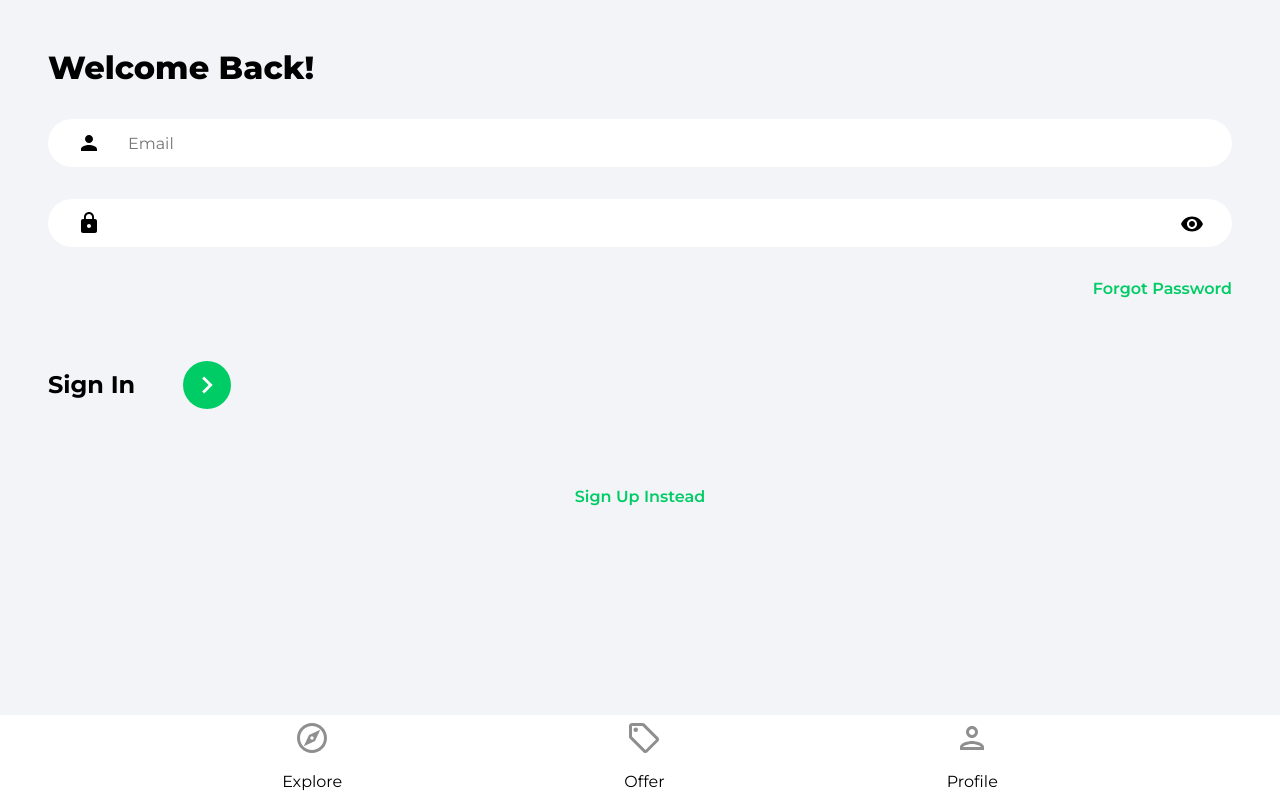
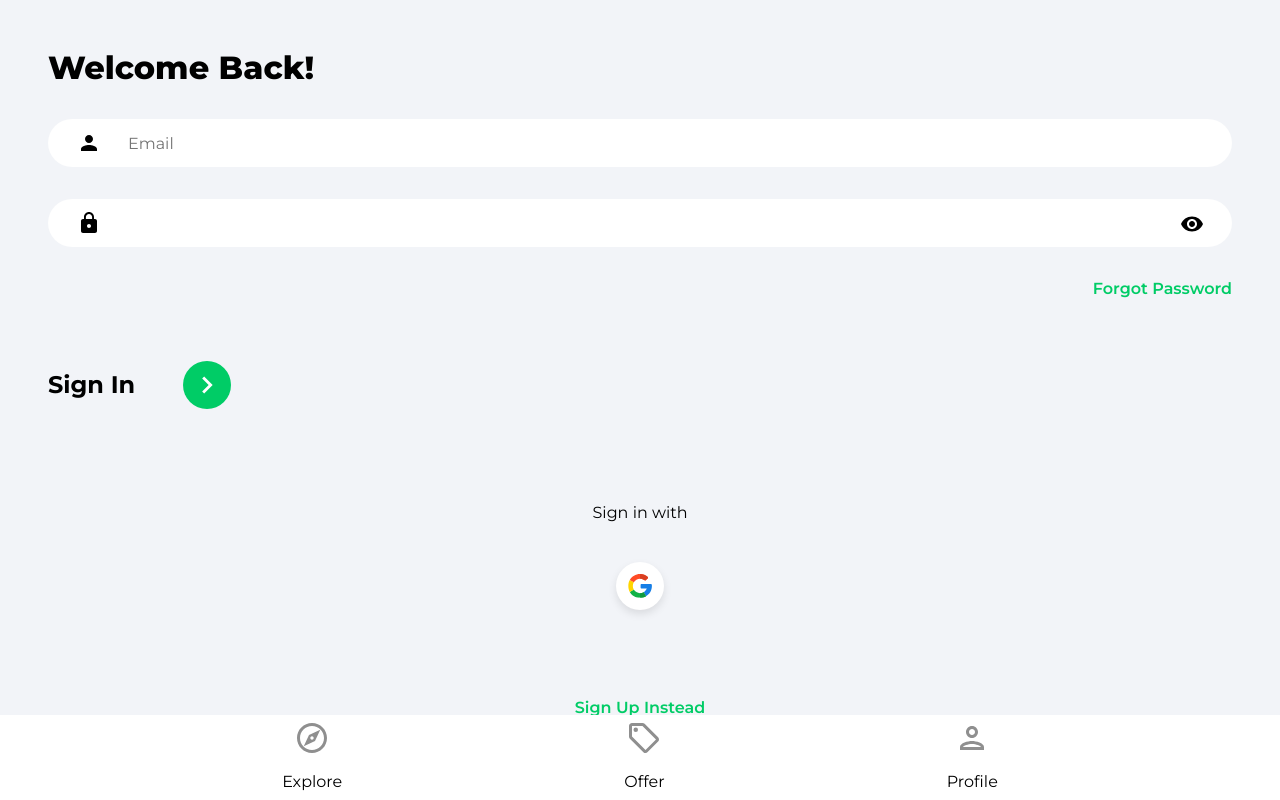
Before and after one commit to killu4kun/house-marketplace, a React (Create React App) app: page /sign-in in a window 1280 px wide. Built offline with nearby package versions, Linux system fonts and the light colour scheme; the HTML template or start-up script is replaced by a standard one.

Commit message:
imp : finish oauth with google

```diff
--- /dev/null
+++ b/src/components/OAuth.jsx
@@ -0,0 +1,45 @@
+import { useLocation, useNavigate } from 'react-router-dom';
+import { getAuth, signInWithPopup, GoogleAuthProvider } from 'firebase/auth';
+import { doc, setDoc, getDoc, serverTimestamp } from 'firebase/firestore';
+import { db } from '../firebase-config';
+import { toast } from 'react-toastify';
+import googleIcon from '../assets/svg/googleIcon.svg';
+
+function OAuth() {
+  const navigate = useNavigate();
+  const location = useLocation();
+
+  const onGoogleClick = async () => {
+    try {
+      const auth = getAuth();
+      const provider = new GoogleAuthProvider();
+      const result = await signInWithPopup(auth, provider);
+      const user = result.user;
+      //Check for user
+      const docRef = doc(db, 'users', user.uid);
+      const docSnap = await getDoc(docRef);
+      //If user,doesn't exsit,create user
+      if (!docSnap.exists()) {
+        await setDoc(doc(db, 'users', user.uid), {
+          name: user.displayName,
+          email: user.email,
+          createdAt: serverTimestamp(),
+        });
+      }
+      navigate('/');
+    } catch (error) {
+      toast.error('could not authorize with google');
+    }
+  };
+
+  return (
+    <div className='socialLogin'>
+      <p>Sign {location.pathname === '/sign-up' ? 'up' : 'in'} with </p>
+      <button className='socialIconDiv' onClick={onGoogleClick}>
+        <img className='socialIconImg' src={googleIcon} alt='google logo' />
+      </button>
+    </div>
+  );
+}
+
+export default OAuth;
--- a/src/pages/SignIn.jsx
+++ b/src/pages/SignIn.jsx
@@ -4,6 +4,7 @@
 import { getAuth, signInWithEmailAndPassword } from 'firebase/auth';
 import { ReactComponent as ArrowRightIcon } from '../assets/svg/keyboardArrowRightIcon.svg';
 import visibilityICON from '../assets/svg/visibilityIcon.svg';
+import OAuth from '../components/OAuth';
 
 export default function SignIn() {
   const [showPassword, setShowPassword] = useState(false);
@@ -82,6 +83,7 @@
             </button>
           </div>
         </form>
+        <OAuth />
         <Link to='/sign-up' className='registerLink'>
           Sign Up Instead
         </Link>
--- a/src/pages/SignUp.jsx
+++ b/src/pages/SignUp.jsx
@@ -10,6 +10,7 @@
 import { db } from '../firebase-config';
 import { ReactComponent as ArrowRightIcon } from '../assets/svg/keyboardArrowRightIcon.svg';
 import visibilityICON from '../assets/svg/visibilityIcon.svg';
+import OAuth from '../components/OAuth';
 
 export default function SignUp() {
   const [showPassword, setShowPassword] = useState(false);
@@ -102,6 +103,7 @@
             </button>
           </div>
         </form>
+        <OAuth />
         <Link to='/sign-in' className='registerLink'>
           Sign In Instead
         </Link>
```
